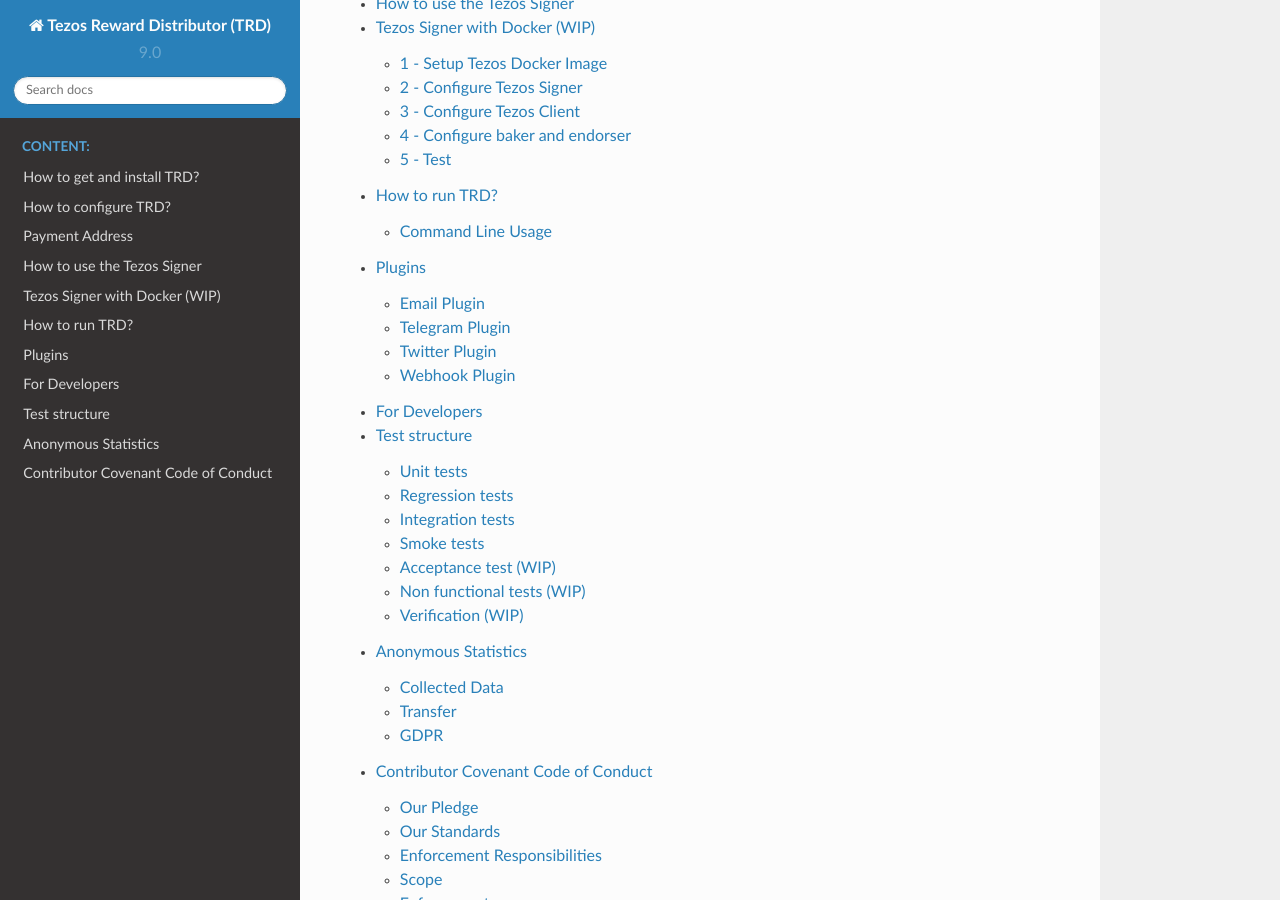
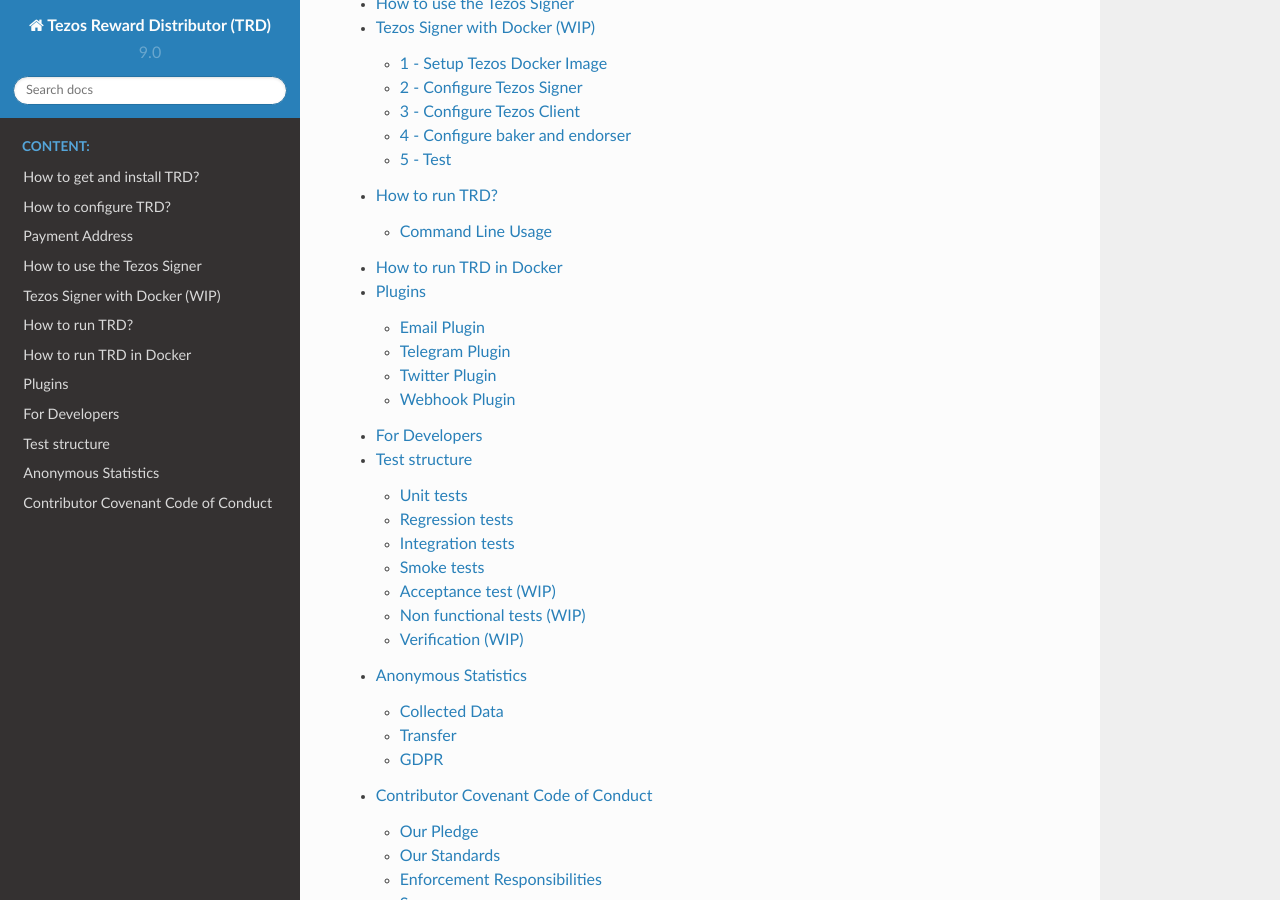
Before and after one commit to tezos-reward-distributor-organization/tezos-reward-distributor, a Sphinx documentation site: the page built from docs/index.rst, in a window 1280 px wide and 900 px high, scrolled down 2384 px. Built offline with Sphinx 7.4.7 and the Read the Docs theme 2.0.0, drawn with Linux system fonts in a browser that asks for light colours; pages that are not in the unit, such as notebooks, are missing from menus; some of the changed lines change nothing that is shown.

Commit message:
Feature/docker (#442)
* Added docker
* Adjust workflow
* Fix indentation
* Add docker build test
* Contributor: nicolasochem, Effort=1h
* Reviewer: vkresch, Effort=1h

```diff
--- a/docs/index.rst
+++ b/docs/index.rst
@@ -94,6 +94,7 @@
    tezossigner
    tezossignerdocker
    run
+   rundocker
    plugins
    linuxservice
    state_machine
--- /dev/null
+++ b/docs/rundocker.rst
@@ -0,0 +1,34 @@
+How to run TRD in Docker
+========================
+
+It is possible to run TRD within Docker.
+
+You will need a pre-existing configuration file. It is recommended to run `configure.py` script outside of docker, then put the configuration yaml file in a `config` folder mounted in the container.
+
+The following mount points are expected:
+
+  * `config` folder containing config file
+  * `reports` folder containing payout reports
+
+Access to a signer endpoint and node endpoint are assumed in the host network.
+
+Here are the steps:
+
+1. Build the docker container
+  ::
+
+    docker build -t trdo/tezos-reward-distributor .
+
+2. Alternatively you can pull directly the official tezos-reward-distributor docker image:
+  ::
+
+    docker pull trdo/tezos-reward-distributor
+
+3. Run the container:
+  ::
+
+      docker run --network=host -v $(pwd)/reports:/app/reports:z -v $(pwd)/config:/app/config:z trdo/tezos-reward-distributor --config_dir /app/config --reports_base /app/reports <ARGS>
+
+<ARGS> are the other arguments that you would normally pass to the TRD program.
+
+In a microservice environment, omit `--network=host`, instead, specify the signer service using the `--signer_endpoint` and the Tezos node service using the `--node_endpoint` arguments to TRD.
```
Also changed, not shown: 3 other files.
